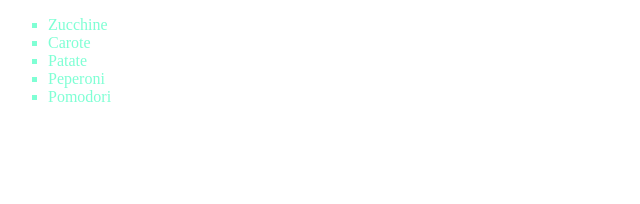
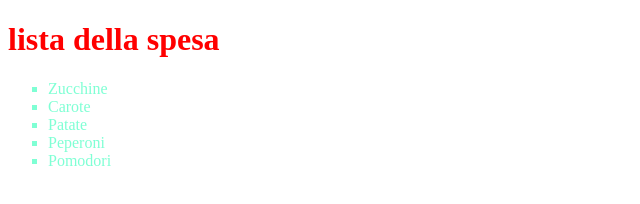
Before and after one commit to Filovale/prova-git-1, a plain HTML site: page index.html in a window 1280 px wide. Shown: the whole page, without its empty margins (0-640 px from the left). Drawn offline with Linux system fonts and the light colour scheme.

Commit message:
fix del titolo

```diff
--- a/index.html
+++ b/index.html
@@ -17,6 +17,7 @@
     </style>
 </head>
 <body>
+    <h1>lista della spesa</h1>
     <ul>
         <li>Zucchine</li>
         <li>Carote</li>
```
